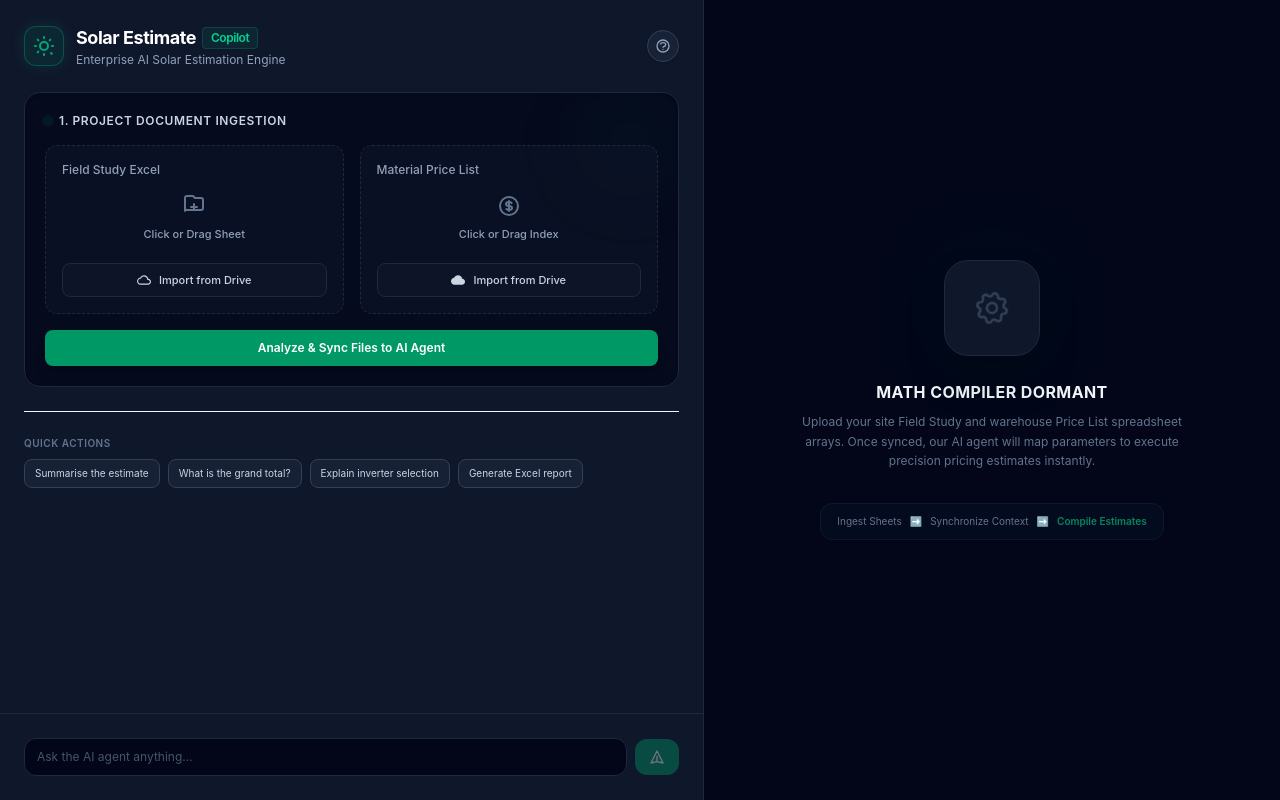
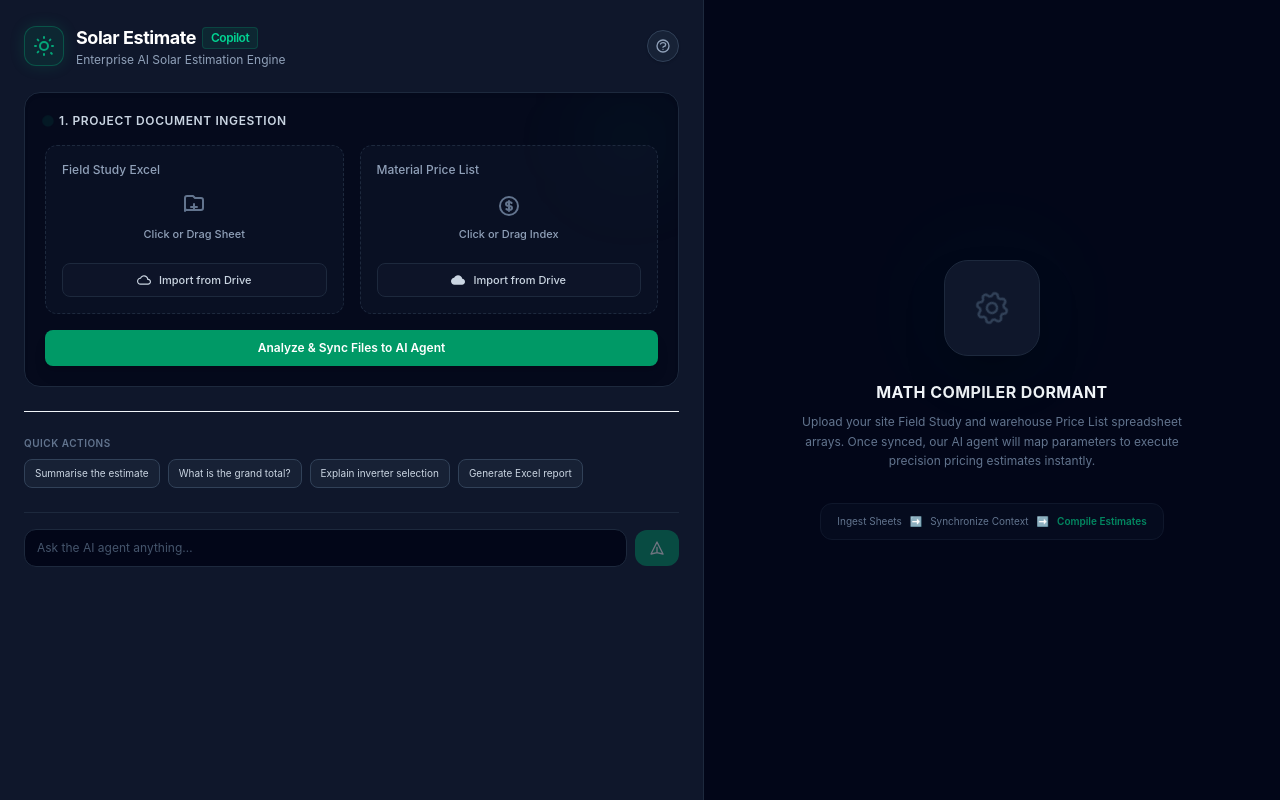
Before and after one commit to iamperfect927/quick-estimator, a Next.js app: page / in a window 1280 px wide. Built offline with nearby package versions, Linux system fonts and the light colour scheme.

Commit message:
fix: unpin chat input bar, let it flow naturally in scroll area

```diff
--- a/src/app/page.tsx
+++ b/src/app/page.tsx
@@ -432,10 +432,8 @@ The right-panel estimation dashboard has been auto-populated. You can now answer
             </div>
           )}
 
-        </div>
-
-        {/* Chat Input — pinned to bottom of left panel */}
-        <div className="flex-shrink-0 p-4 sm:p-6 border-t border-slate-800 bg-slate-900">
+          {/* Chat Input */}
+          <div className="border-t border-slate-800 pt-4">
           <form onSubmit={handleSubmit} className="flex items-center space-x-2">
             <input
               value={inputText}
@@ -461,6 +459,8 @@ The right-panel estimation dashboard has been auto-populated. You can now answer
               )}
             </button>
           </form>
+          </div>
+
         </div>
       </div>
 
```
